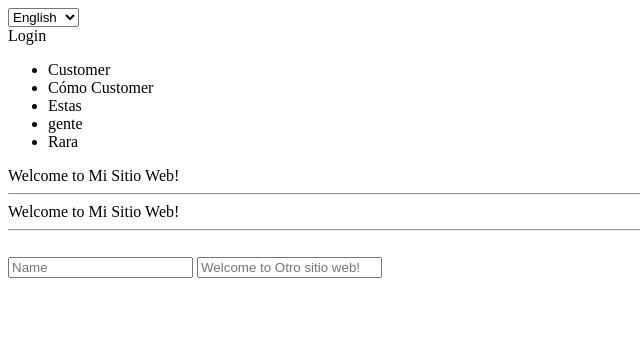
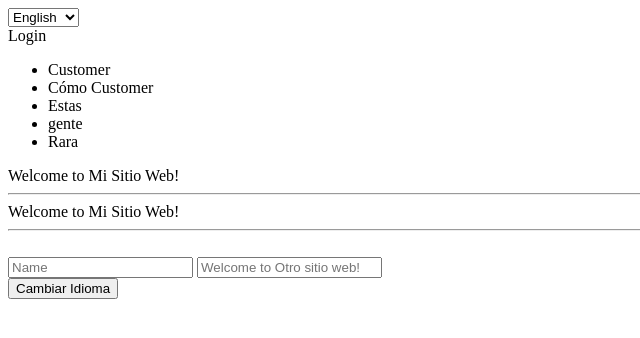
Before and after one commit to N00BEST/langs.js, a plain HTML site: page source/index.html in a window 1280 px wide. Shown: the whole page, without its empty margins (0-640 px from the left). Drawn offline with Linux system fonts and the light colour scheme.

Commit message:
Testing language translation without reloading

```diff
--- a/source/index.html
+++ b/source/index.html
@@ -29,7 +29,9 @@
         <br>
 		<input type="text" t-translate t-translate:placeholder="customer.name">
 		<input type="text" t-translate t-translate:placeholder="welcome-to" t-args:placeholder:page="Otro sitio web">
-    </div>
+	</div>
+
+	<button onClick="changeLanguage()" >Cambiar Idioma</button>
 
     <script src="es.js"></script>
     <script src="en.js"></script>
@@ -43,7 +45,18 @@
 			langs: LANGS
 		});
 
-        render.renderAll();
+		render.renderAll();
+
+		function changeLanguage() {
+			if(lang === 'es')
+				lang = 'en';
+			else
+				lang = 'es';
+
+			render.language = lang;
+
+			render.renderAll();
+		}
     </script>
 </body>
 </html>
```
